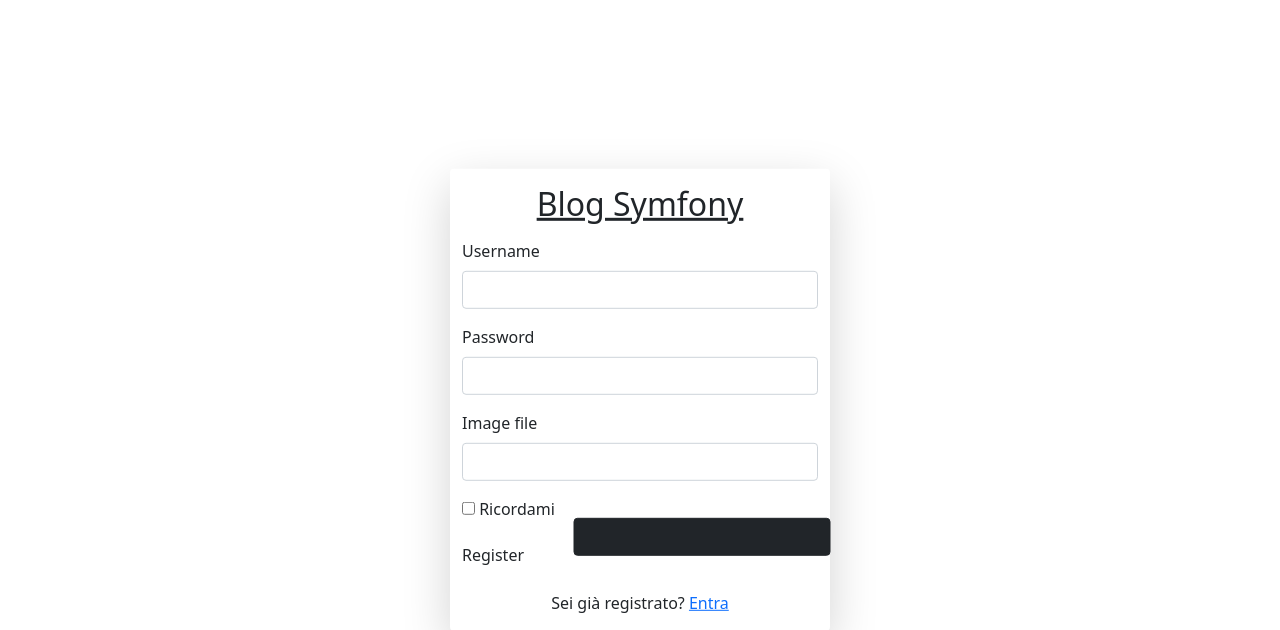
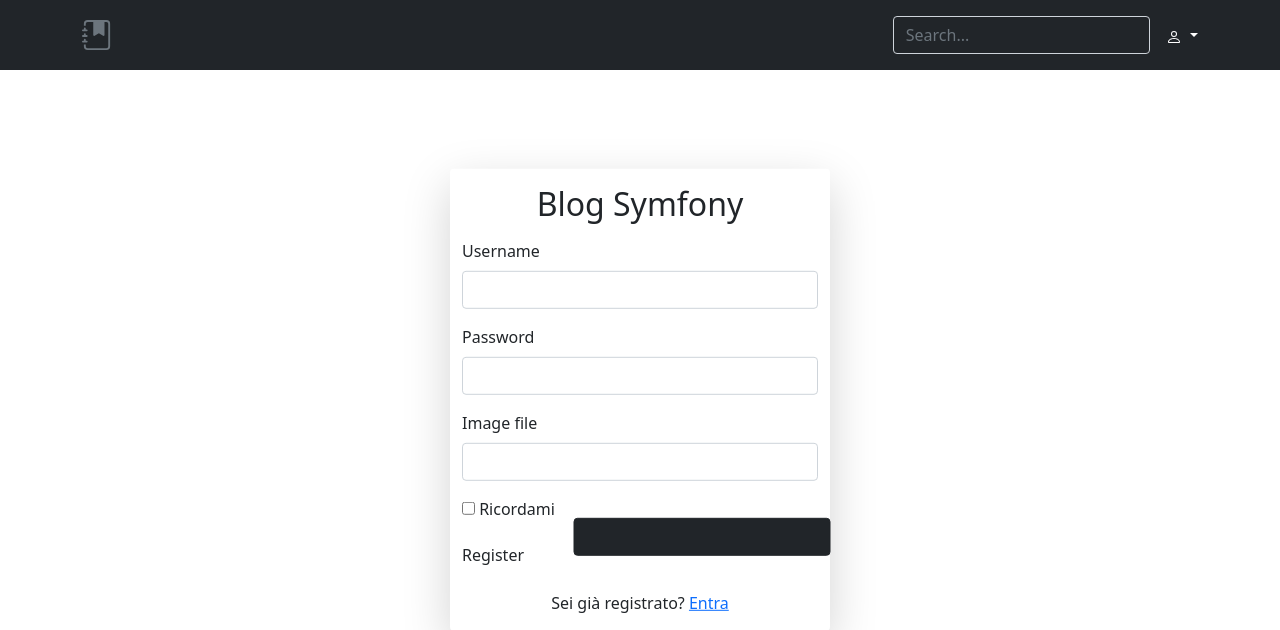
Before and after one commit to SultanZhunushov/BlogSymfony, a Symfony app: template templates/registration/register.html.twig in a window 1280 px wide. Shown: the top 630 px of the page. Run offline with Twig, Linux system fonts and the light colour scheme; the template is opened without the code that fills it, so the values that code supplies are empty; form fields are guessed from the names that the template uses; some libraries are stand-ins or nearby versions.

Commit message:
fixed css

```diff
--- a/public/css/style.css
+++ b/public/css/style.css
@@ -85,7 +85,7 @@
 }
 .cards,
 .news {
-  flex-flow: row wrap;
+  flex-flow: row wrap
 }
 .cards .card,
 .news .card {
--- /dev/null
+++ b/public/js/search.js
@@ -0,0 +1 @@
+"use strict";
--- a/src/Controller/BlogController.php
+++ b/src/Controller/BlogController.php
@@ -61,9 +61,9 @@
                 } catch (FileException $e) {
                     $this->addFlash('error', 'Image cannot be saved.');
                 }
-                $blog->setUser($this->getUser());
                 $blog->setImage($newFilename);
             }
+            $blog->setUser($this->getUser());
             $entityManager->persist($blog);
             $entityManager->flush();
             $this->addFlash('success', 'Blog was created!');
--- a/src/Controller/RegistrationController.php
+++ b/src/Controller/RegistrationController.php
@@ -70,7 +70,7 @@
         }
 
         return $this->render('registration/register.html.twig', [
-            'registrationForm' => $form->createView(),
+            'registrationForm' => $form->createView()
         ]);
     }
 }
--- a/src/Controller/SecurityController.php
+++ b/src/Controller/SecurityController.php
@@ -23,7 +23,7 @@
         // last username entered by the user
         $lastUsername = $authenticationUtils->getLastUsername();
 
-        return $this->render('security/login.html.twig', ['last_username' => $lastUsername, 'error' => $error, 'user'=>$this->getUser()]);
+        return $this->render('security/login.html.twig', ['last_username' => $lastUsername, 'error' => $error]);
     }
 
     /**
--- a/templates/base.html.twig
+++ b/templates/base.html.twig
@@ -1,7 +1,7 @@
 <html>
     <head>
         <meta charset="UTF-8">
-        <title>{% block title %}BloBlo{% endblock %}</title>
+        <title>{% block title %}Blog Symfony{% endblock %}</title>
         {# Run `composer require symfony/webpack-encore-bundle`
            and uncomment the following Encore helpers to start using Symfony UX #}
         <link href="https://cdn.jsdelivr.net/npm/bootstrap@5.0.0-beta3/dist/css/bootstrap.min.css" rel="stylesheet" integrity="sha384-eOJMYsd53ii+scO/bJGFsiCZc+5NDVN2yr8+0RDqr0Ql0h+rP48ckxlpbzKgwra6" crossorigin="anonymous">
--- a/templates/blog/create.html.twig
+++ b/templates/blog/create.html.twig
@@ -1,5 +1,6 @@
 {% extends 'base.html.twig' %}
 
+{% block title %}New Blog{% endblock %}
 {% block body %}
     {% include "header.html.twig" with {'user': user} %}
     <div class="container mt-5">
--- a/templates/blog/list.html.twig
+++ b/templates/blog/list.html.twig
@@ -1,5 +1,6 @@
 {% extends 'base.html.twig' %}
 
+{% block title %}Home{% endblock %}
 {% block stylesheets %}
     <!-- https://codepen.io/mrReiha/pen/RwPgLeM -->
     <link href="css/style.css" rel="stylesheet">
--- a/templates/header.html.twig
+++ b/templates/header.html.twig
@@ -19,14 +19,20 @@
 
             <div class="dropdown text-end">
                 <a href="#" class="d-block text-white text-decoration-none dropdown-toggle" id="dropdownUser1" data-bs-toggle="dropdown" aria-expanded="false">
-                    {% if user is not null %}
-                        {% if user.getImage() is not null %}
-                            <img src="{{ asset("uploads/"~user.image) }}" alt="user_image" width="32" height="32" class="rounded-circle">
+                    {% if user is defined %}
+                        {% if user is not null %}
+                            {% if user.getImage() is not null %}
+                                <img src="{{ asset("uploads/"~user.image) }}" alt="user_image" width="32" height="32" class="rounded-circle">
+                            {% endif %}
                         {% else %}
                             <svg xmlns="http://www.w3.org/2000/svg" width="16" height="16" fill="currentColor" class="bi bi-person" viewBox="0 0 16 16">
                                 <path d="M8 8a3 3 0 1 0 0-6 3 3 0 0 0 0 6zm2-3a2 2 0 1 1-4 0 2 2 0 0 1 4 0zm4 8c0 1-1 1-1 1H3s-1 0-1-1 1-4 6-4 6 3 6 4zm-1-.004c-.001-.246-.154-.986-.832-1.664C11.516 10.68 10.289 10 8 10c-2.29 0-3.516.68-4.168 1.332-.678.678-.83 1.418-.832 1.664h10z"/>
                             </svg>
                         {% endif %}
+                    {% else %}
+                        <svg xmlns="http://www.w3.org/2000/svg" width="16" height="16" fill="currentColor" class="bi bi-person" viewBox="0 0 16 16">
+                            <path d="M8 8a3 3 0 1 0 0-6 3 3 0 0 0 0 6zm2-3a2 2 0 1 1-4 0 2 2 0 0 1 4 0zm4 8c0 1-1 1-1 1H3s-1 0-1-1 1-4 6-4 6 3 6 4zm-1-.004c-.001-.246-.154-.986-.832-1.664C11.516 10.68 10.289 10 8 10c-2.29 0-3.516.68-4.168 1.332-.678.678-.83 1.418-.832 1.664h10z"/>
+                        </svg>
                     {% endif %}
                 </a>
 
--- a/templates/registration/register.html.twig
+++ b/templates/registration/register.html.twig
@@ -3,10 +3,11 @@
 {% block title %}Registrazione{% endblock %}
 
 {% block body %}
+    {% include "header.html.twig" %}
     <div class="container position-absolute top-50 start-50 translate-middle">
         <div class="row justify-content-md-center form-signin">
             <div class="col col-lg-4 shadow-lg rounded">
-                <a href="/" class="link-dark"><h1 class="h2 my-3 fw-normal text-center">Blog Symfony</h1></a>
+                <h1 class="h2 my-3 fw-normal text-center">Blog Symfony</h1>
                 {{ form_start(registrationForm, {'attr': {'class': 'was-validated'}}) }}
 
                 <div class="form-floating mb-3">
--- a/templates/security/login.html.twig
+++ b/templates/security/login.html.twig
@@ -3,11 +3,12 @@
 {% block title %}Login{% endblock %}
 
 {% block body %}
+{% include "header.html.twig" %}
 <form method="post" class="was-validated">
     <div class="container position-absolute top-50 start-50 translate-middle">
         <div class="row justify-content-md-center form-signin">
             <div class="col col-lg-4 shadow-lg rounded">
-                <a href="/" class="link-dark"><h1 class="h2 my-3 fw-normal text-center">Blog Symfony</h1></a>
+                <h1 class="h2 my-3 fw-normal text-center">Blog Symfony</h1>
 
                 <div class="form-group my-3">
                     <label for="inputUsername">Username</label>
```
Also changed, not shown: templates/blog/show.html.twig (+4 -3 lines).
